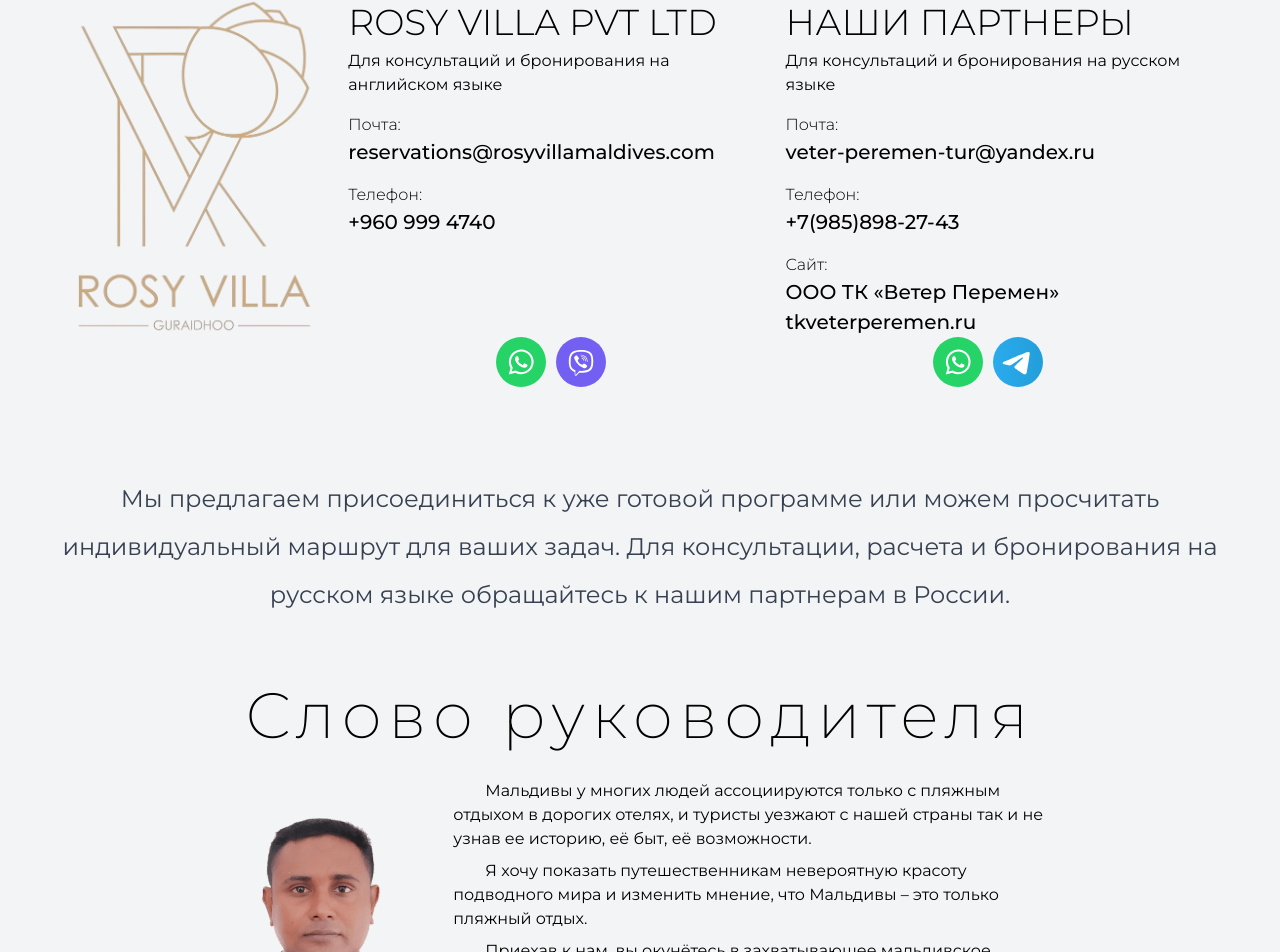
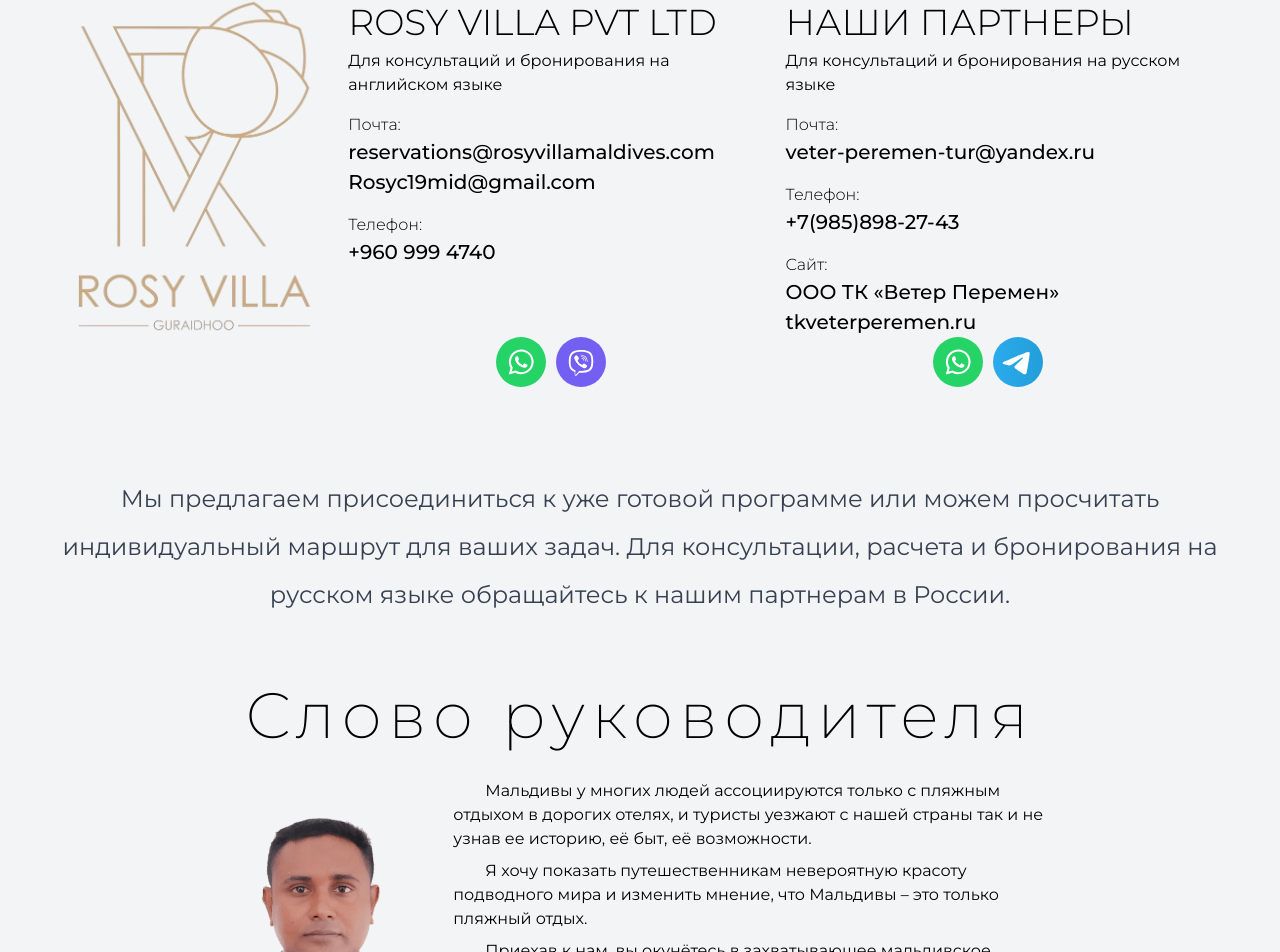
Before and after one commit to RostislavIvanov/maldives-landing, a React (Vite) app: page / in a window 1280 px wide. Shown: the part 10244-11196 px from the top of the page. Built offline with nearby package versions, Linux system fonts and the light colour scheme.

Commit message:
Добавление почты в контакты

```diff
--- a/src/Blocks/Contacts/Contacts.tsx
+++ b/src/Blocks/Contacts/Contacts.tsx
@@ -32,6 +32,7 @@ const Contacts: FC = () => {
                             <div className={classes.contacts__label}>Почта:</div>
                             <div className={classes.contacts__link}>
                                 <div>reservations@rosyvillamaldives.com</div>
+                                <div>Rosyc19mid@gmail.com</div>
                             </div>
                         </div>
 
```
